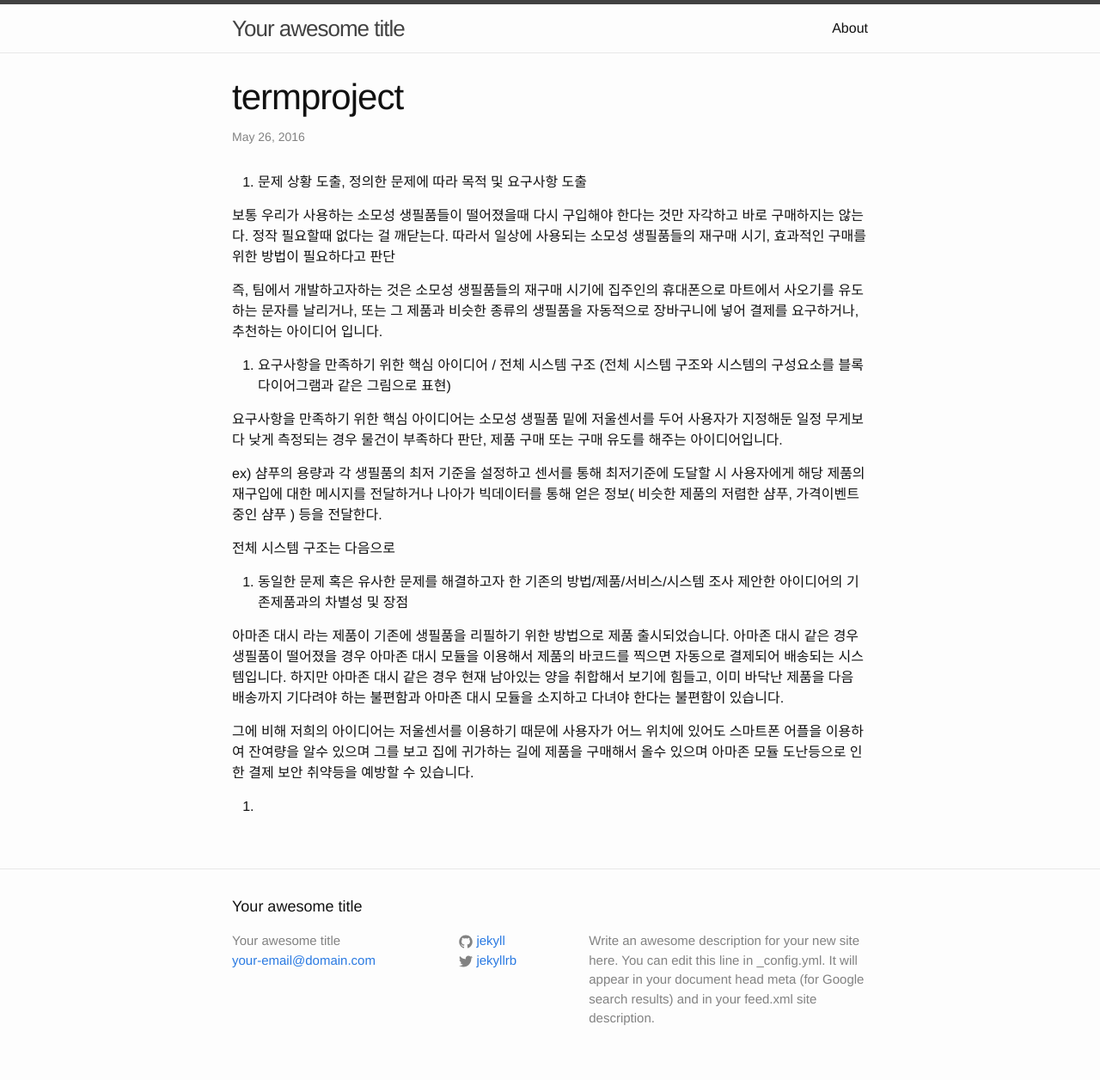
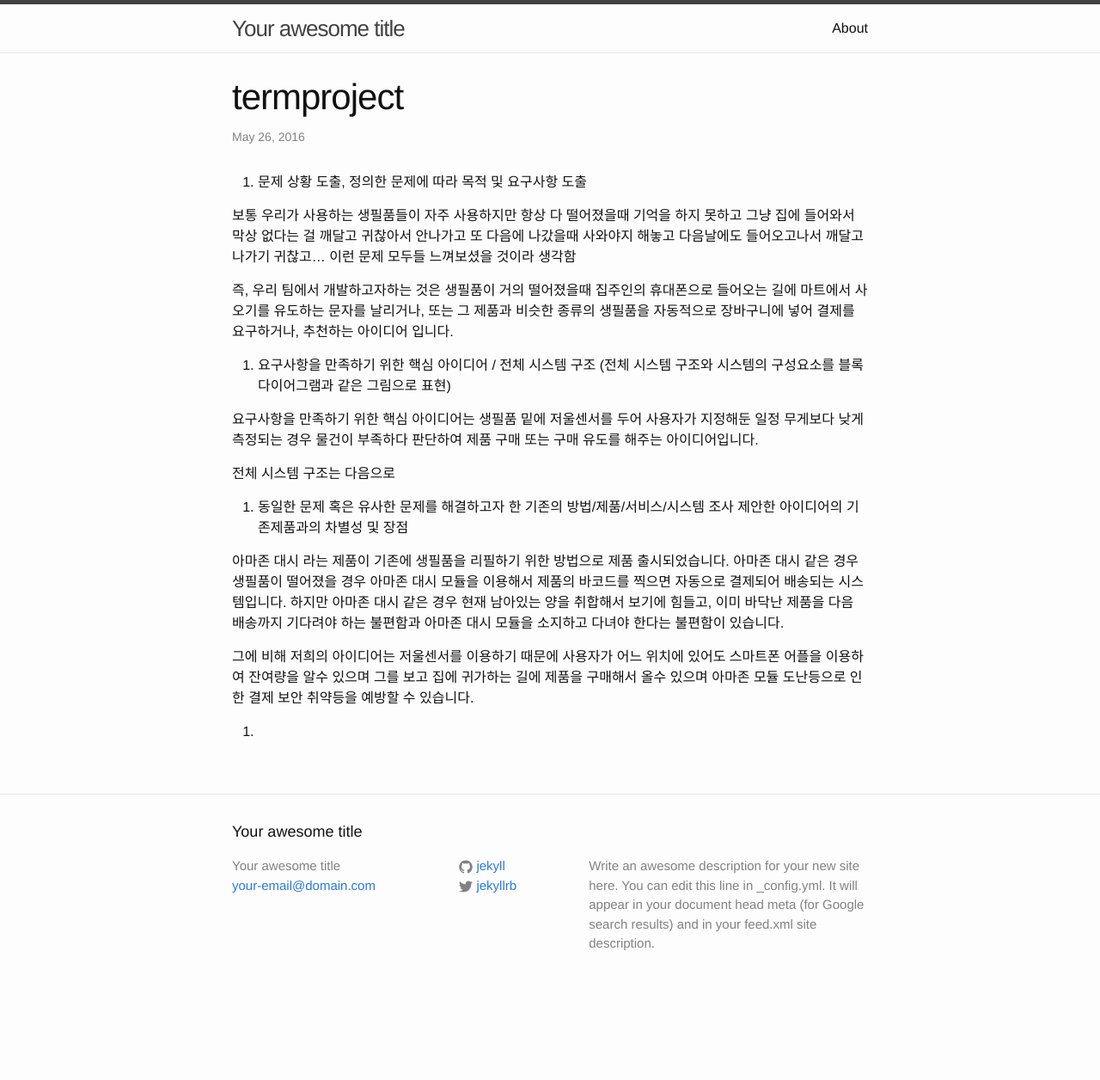
Before and after one commit to sjckoreatech/kimhyun3907.github.com, a Jekyll site: the page built from _posts/2016-05-19-termproject.markdown, in a window 1280 px wide. Shown: the whole page at 86% size. Built offline with Jekyll 4.4.1, drawn with Linux system fonts in a browser that asks for light colours; after the commit the page ends 1169 px from its top, so only the background shows below that.

Commit message:
Revert "정택이형이 치킨쏜다"
This reverts commit ac229c1e28072ad058e1550389e53c9cb6c71009.

```diff
--- a/_posts/2016-05-19-termproject.markdown
+++ b/_posts/2016-05-19-termproject.markdown
@@ -7,25 +7,21 @@ categories: jekyll update
 
 1. 문제 상황 도출, 정의한 문제에 따라 목적 및 요구사항 도출
 
- 보통 우리가 사용하는 소모성 생필품들이 떨어졌을때 다시 구입해야 한다는 것만 자각하고 바로 구매하지는 않는다.
- 정작 필요할때 없다는 걸 깨닫는다.
- 따라서 일상에 사용되는 소모성 생필품들의 재구매 시기, 효과적인 구매를 위한 방법이 필요하다고 판단
+ 보통 우리가 사용하는 생필품들이 자주 사용하지만 항상 다 떨어졌을때 기억을 하지 못하고 그냥
+집에 들어와서 막상 없다는 걸 깨달고 귀찮아서 안나가고 또 다음에 나갔을때 사와야지 해놓고 다음날에도
+들어오고나서 깨달고 나가기 귀찮고... 이런 문제 모두들 느껴보셨을 것이라 생각함
 
- 즉, 팀에서 개발하고자하는 것은 소모성 생필품들의 재구매 시기에
- 집주인의 휴대폰으로 마트에서 사오기를 유도하는 문자를 날리거나,
+ 즉, 우리 팀에서 개발하고자하는 것은 생필품이 거의 떨어졌을때
+집주인의 휴대폰으로 들어오는 길에 마트에서 사오기를 유도하는 문자를 날리거나,
  또는 그 제품과 비슷한 종류의 생필품을 자동적으로 장바구니에 넣어 결제를 요구하거나,
- 추천하는 아이디어 입니다.
+추천하는 아이디어 입니다.
 
 2. 요구사항을 만족하기 위한 핵심 아이디어 / 전체 시스템 구조 (전체 시스템 구조와 시스템의
 구성요소를 블록 다이어그램과 같은 그림으로 표현)
 
-  요구사항을 만족하기 위한 핵심 아이디어는 소모성 생필품 밑에 저울센서를 두어 사용자가 지정해둔
- 일정 무게보다 낮게 측정되는 경우 물건이 부족하다 판단, 제품 구매 또는 구매 유도를 해주는
- 아이디어입니다.
-
- ex) 샴푸의 용량과 각 생필품의 최저 기준을 설정하고
-     센서를 통해 최저기준에 도달할 시 사용자에게 해당 제품의 재구입에 대한 메시지를 전달하거나 나아가
-     빅데이터를 통해 얻은 정보( 비슷한 제품의 저렴한 샴푸, 가격이벤트 중인 샴푸 ) 등을 전달한다.
+ 요구사항을 만족하기 위한 핵심 아이디어는 생필품 밑에 저울센서를 두어 사용자가 지정해둔
+일정 무게보다 낮게 측정되는 경우 물건이 부족하다 판단하여 제품 구매 또는 구매 유도를 해주는
+아이디어입니다.
 
  전체 시스템 구조는 다음으로
 
```
